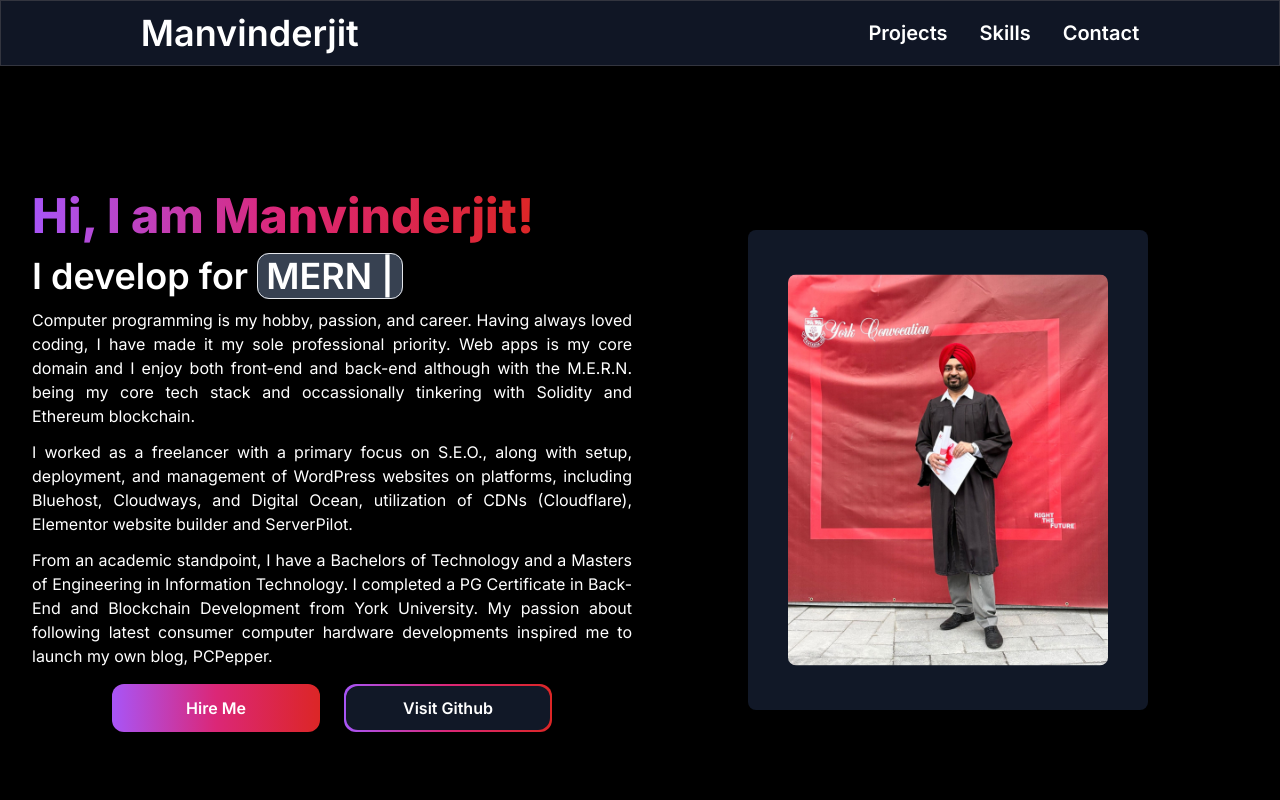
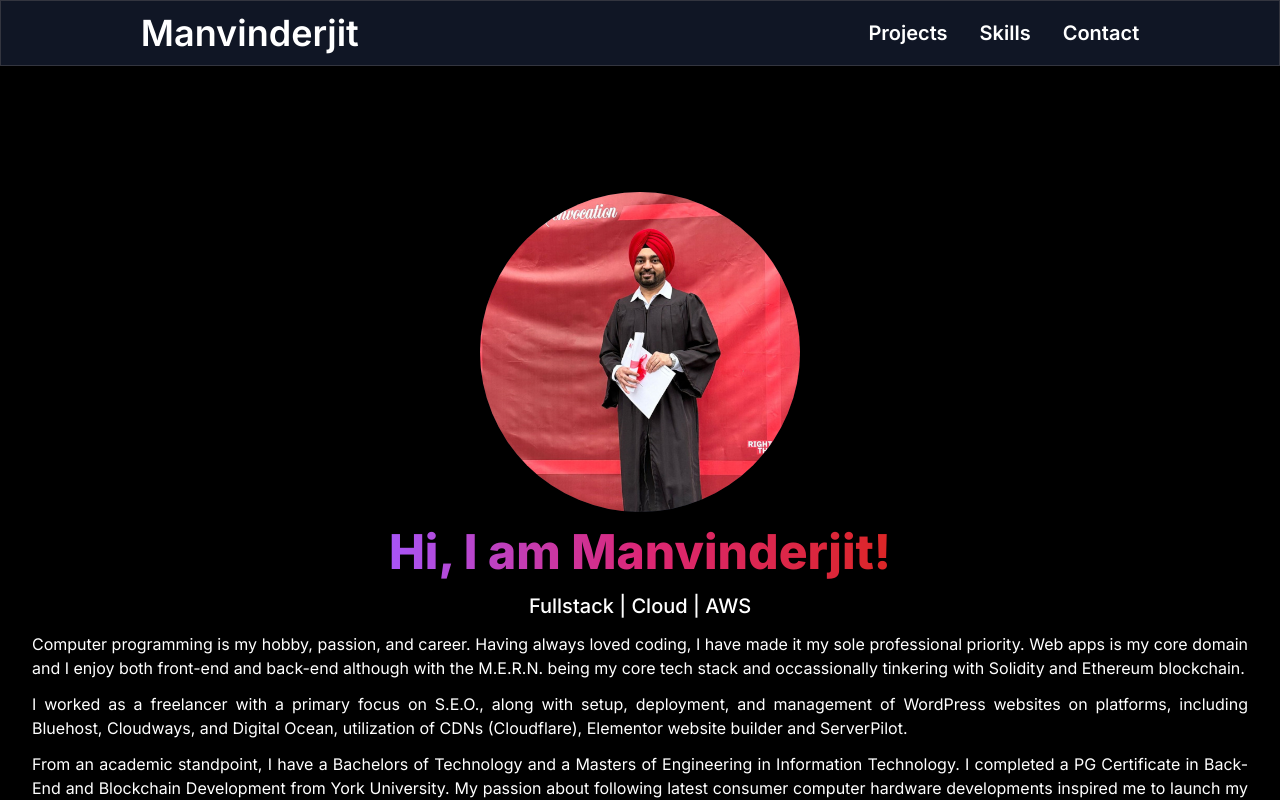
Before and after one commit to manvinderjit/2024-manvinderjits-portfolio, a Next.js app: page / in a window 1280 px wide. Shown: the top 800 px of the page. Built offline with nearby package versions, Linux system fonts and the light colour scheme.

Commit message:
wip: center aligned hero section

```diff
--- a/src/app/components/HeroSection.jsx
+++ b/src/app/components/HeroSection.jsx
@@ -8,37 +8,36 @@ import Link from 'next/link';
 const HeroSection = () => {
   return (
     <section>
-      <div className="grid grid-cols-1 xl:grid-cols-2 gap-4">
+      <div className="grid grid-cols-1 gap-4">
         <motion.div
           initial={{ opacity: 0, scale: 0.5 }}
           animate={{ opacity: 1, scale: 1 }}
           transition={{ duration: 0.7 }}
-          className="col-span-1 place-self-center text-center sm:text-left"
+          className="col-span-1 place-self-center mt-4 lg:mt-0"
+        >
+          <div className="rounded-full bg-gray-900 w-[320px] h-[320px] overflow-hidden">
+            <Image
+              src="/images/manvinderjit.jpg"
+              alt="Manvinderjit"
+              className="rounded-full object-cover scale-125"
+              width={320}
+              height={320}
+            />
+          </div>
+        </motion.div>
+        <motion.div
+          initial={{ opacity: 0, scale: 0.5 }}
+          animate={{ opacity: 1, scale: 1 }}
+          transition={{ duration: 0.7 }}
+          className="col-span-1 place-self-center text-center"
         >
           <h1 className="text-white mb-4 text-3xl lg:text-5xl font-extrabold">
             <span className="text-transparent bg-clip-text bg-gradient-to-r from-purple-500 via-pink-600 to-red-600">
               Hi, I am Manvinderjit!
             </span>
-
           </h1>
-          <h2 className="text-white text-2xl lg:text-4xl font-semibold">
-            <span>I develop for </span>
-            <span className="">
-              <TypeAnimation
-                sequence={[
-                  "the Web.",
-                  2000,
-                  "MERN Stack.",
-                  2000,
-                  "Blockchain.",
-                  2000,
-                ]}
-                wrapper="span"
-                speed={30}
-                repeat={Infinity}
-                className="bg-gray-700 px-2 border rounded-xl "
-              />
-            </span>
+          <h2 className="text-white text-lg lg:text-xl font-medium">
+            <span>Fullstack | Cloud | AWS </span>
           </h2>
           <p className="text-white my-3 text-base lg:text-large text-justify ">
             Computer programming is my hobby, passion, and career. Having always
@@ -76,22 +75,6 @@ const HeroSection = () => {
             </Link>
           </div>
         </motion.div>
-        <motion.div
-          initial={{ opacity: 0, scale: 0.5 }}
-          animate={{ opacity: 1, scale: 1 }}
-          transition={{ duration: 0.7 }}
-          className="col-span-1 place-self-center mt-4 lg:mt-0"
-        >
-          <div className="rounded-lg bg-gray-900 w-[320px] sm:w-[400px] h-[390px] sm:h-[480px] relative">
-            <Image
-              src="/images/manvinderjit.jpg"
-              alt="Manvinderjit"
-              className="rounded-lg absolute transform -translate-x-1/2 -translate-y-1/2 top-1/2 left-1/2"
-              width={320}
-              height={400}
-            />
-          </div>
-        </motion.div>
       </div>
     </section>
   );
```
